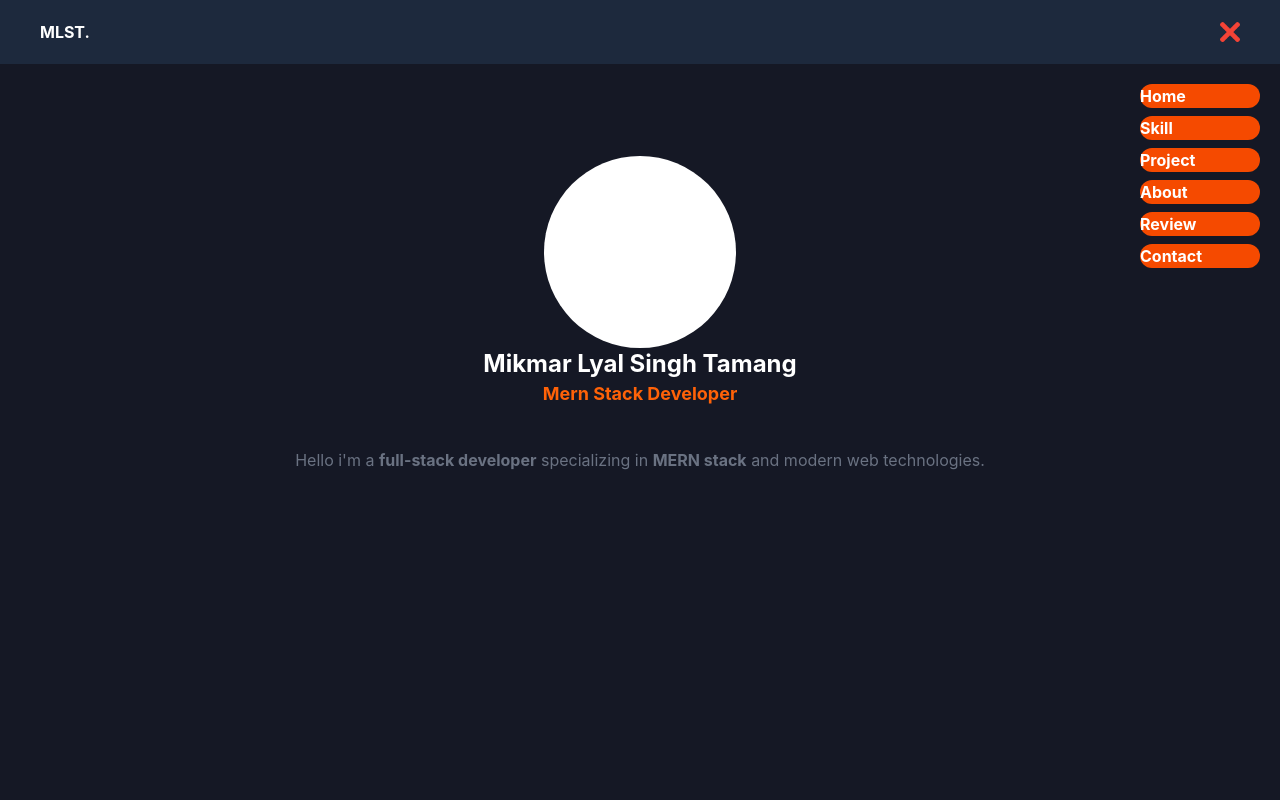
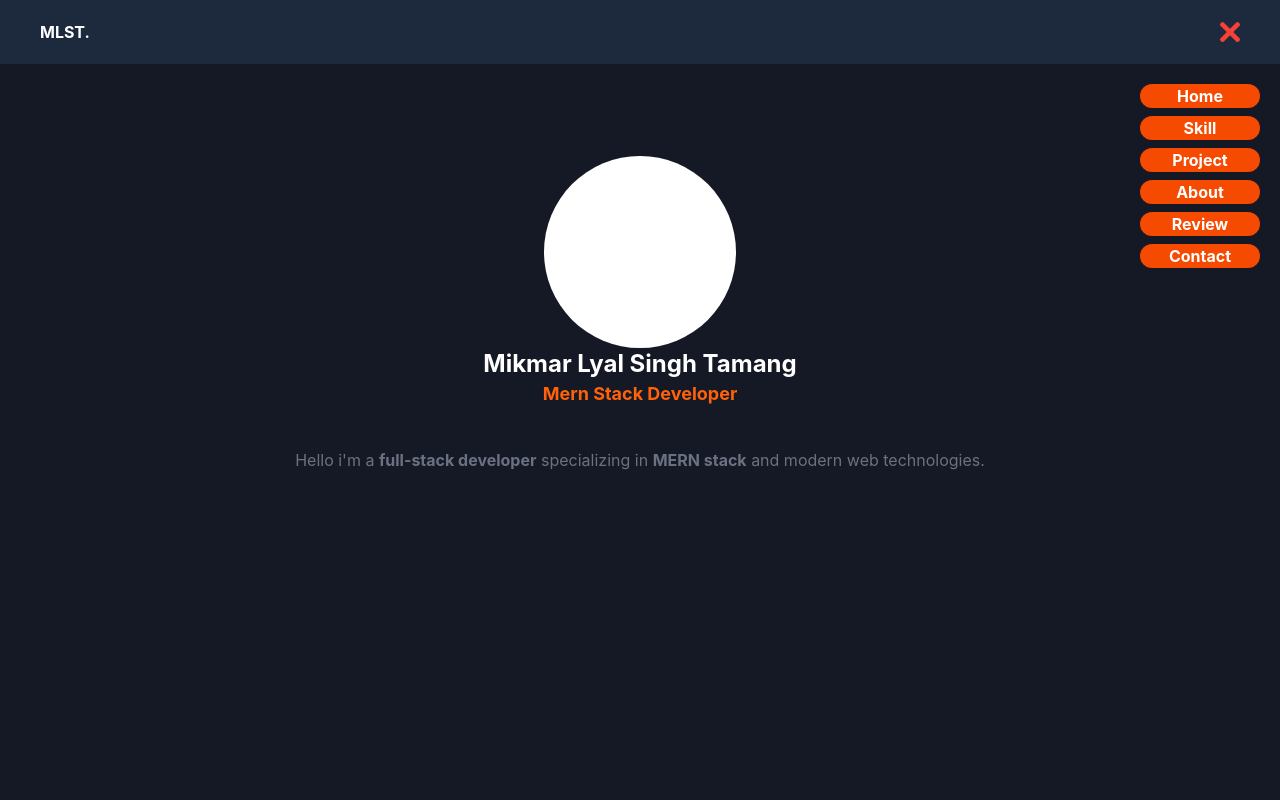
Before and after one commit to Mikmar-Tamang/MLST-Portfolio, a React (Vite) app in the folder frontend/: page / in a window 1280 px wide. Both pictures are taken after a click on the button 1230 px from the left and 32 px from the top of the page. Shown: the top 800 px of the page. Built offline with nearby package versions, Linux system fonts and the light colour scheme; no server answers.

Commit message:
changes design for menu

```diff
--- a/frontend/src/sections/Header.tsx
+++ b/frontend/src/sections/Header.tsx
@@ -19,12 +19,12 @@ function Header() {
 
       {isOpen && (
         <div className="absolute top-16 right-0 w-40 rounded-md flex font-bold flex-col px-5 py-5">
-          <a href="#hero" className=" bg-orange-600 rounded-2xl  mb-2">Home</a>
-          <a href="#skills" className=" bg-orange-600 rounded-2xl mb-2">Skill</a>
-          <a href="#projects" className="bg-orange-600 rounded-2xl mb-2">Project</a>
-          <a href="#about" className="bg-orange-600 rounded-2xl mb-2 ">About</a>
-          <a href="#reviews" className="bg-orange-600 rounded-2xl mb-2 ">Review</a>
-          <a href="#footer" className="bg-orange-600 rounded-2xl mb-2 ">Contact</a>
+          <a href="#hero" className=" bg-orange-600 text-center rounded-2xl  mb-2">Home</a>
+          <a href="#skills" className=" bg-orange-600 text-center rounded-2xl mb-2">Skill</a>
+          <a href="#projects" className="bg-orange-600 text-center rounded-2xl mb-2">Project</a>
+          <a href="#about" className="bg-orange-600 text-center rounded-2xl mb-2 ">About</a>
+          <a href="#reviews" className="bg-orange-600 text-center rounded-2xl mb-2 ">Review</a>
+          <a href="#footer" className="bg-orange-600 text-center rounded-2xl mb-2 ">Contact</a>
         </div>
       )}
 
```
